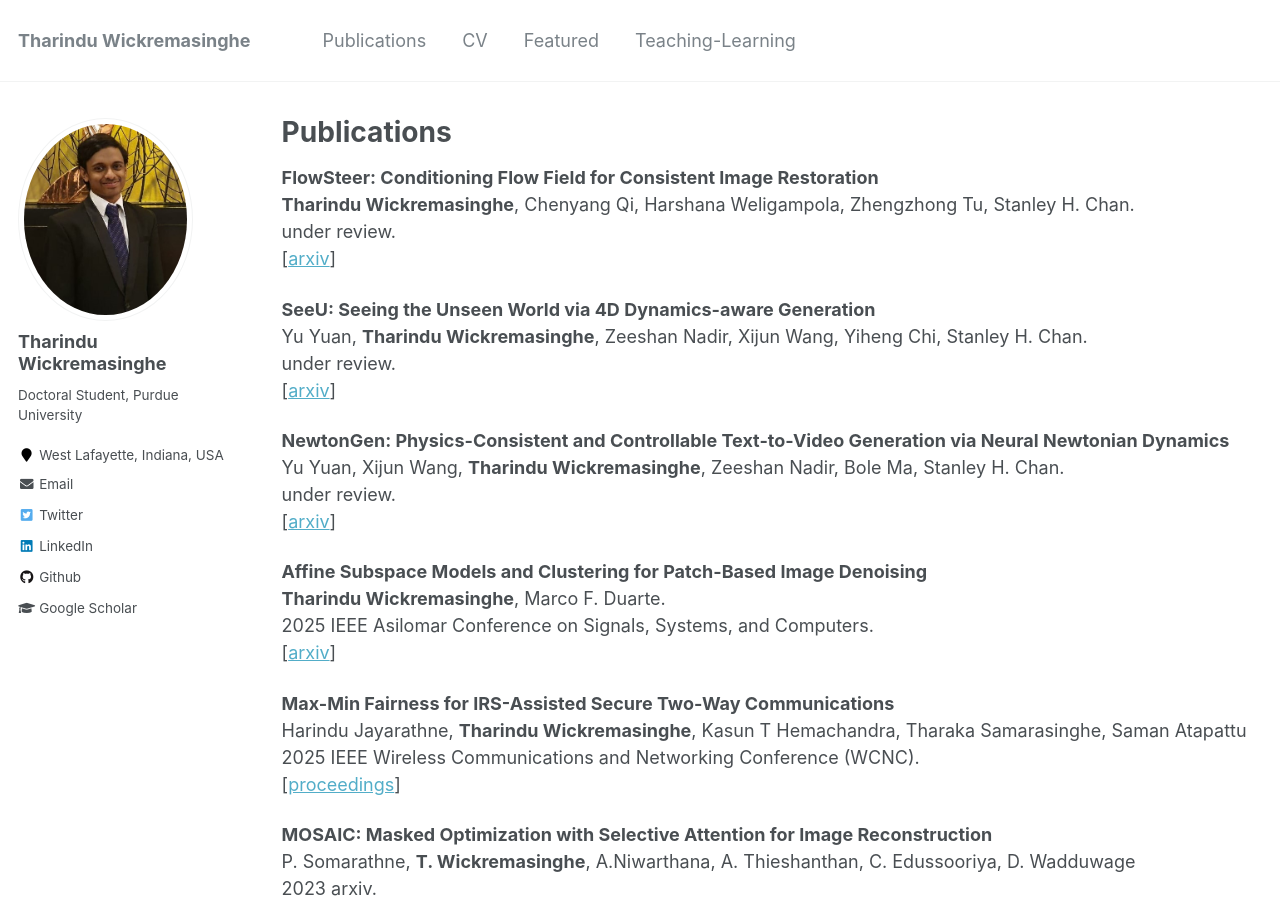
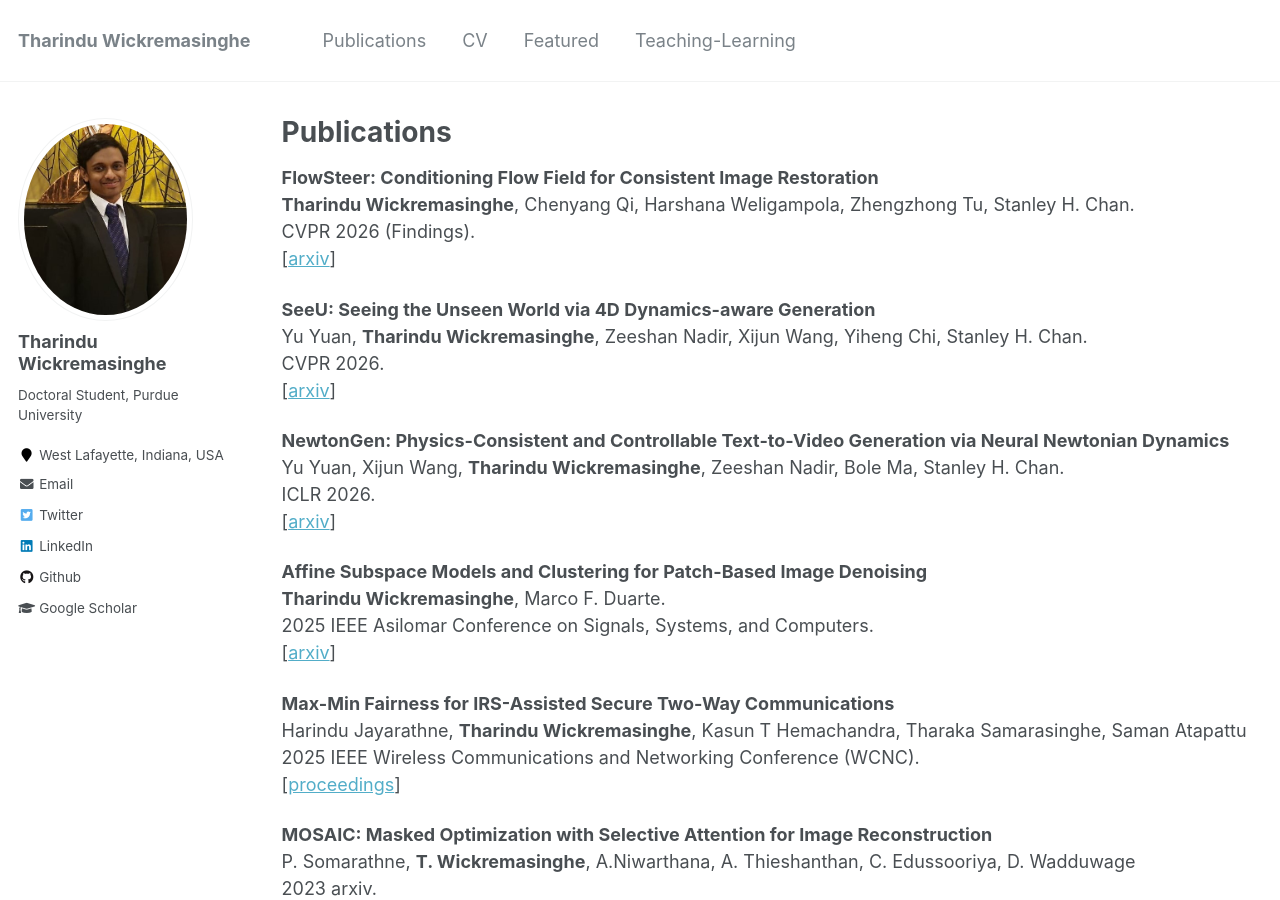
Before and after one commit to Tharindu-Nirmal/Tharindu-Nirmal.github.io, a Jekyll site: the page built from _pages/publications.md, in a window 1280 px wide and 900 px high. Built offline with Jekyll 4.4.1, drawn with Linux system fonts in a browser that asks for light colours.

Commit message:
[update] conference publication news

```diff
--- a/_pages/publications.md
+++ b/_pages/publications.md
@@ -7,17 +7,17 @@ author_profile: true
 
 <b> FlowSteer: Conditioning Flow Field for Consistent Image Restoration </b><br/>
 <b>Tharindu Wickremasinghe</b>, Chenyang Qi, Harshana Weligampola, Zhengzhong Tu, Stanley H. Chan.<br/>
-under review. <br/>
+CVPR 2026 (Findings). <br/>
 [[arxiv](https://arxiv.org/abs/2512.08125)]
 
 <b> SeeU: Seeing the Unseen World via 4D Dynamics-aware Generation </b><br/>
 Yu Yuan, <b>Tharindu Wickremasinghe</b>, Zeeshan Nadir, Xijun Wang, Yiheng Chi, Stanley H. Chan.<br/>
-under review.<br/>
+CVPR 2026.<br/>
 [[arxiv](https://arxiv.org/abs/2512.03350)]
 
 <b> NewtonGen: Physics-Consistent and Controllable Text-to-Video Generation via Neural Newtonian Dynamics </b><br/>
 Yu Yuan, Xijun Wang, <b>Tharindu Wickremasinghe</b>, Zeeshan Nadir, Bole Ma, Stanley H. Chan.<br/>
-under review.<br/>
+ICLR 2026.<br/>
 [[arxiv](https://arxiv.org/abs/2509.21309)]
 
 <b> Affine Subspace Models and Clustering for Patch-Based Image Denoising </b><br/>
```
Also changed, not shown: _pages/about.md (+1 -1 lines).
